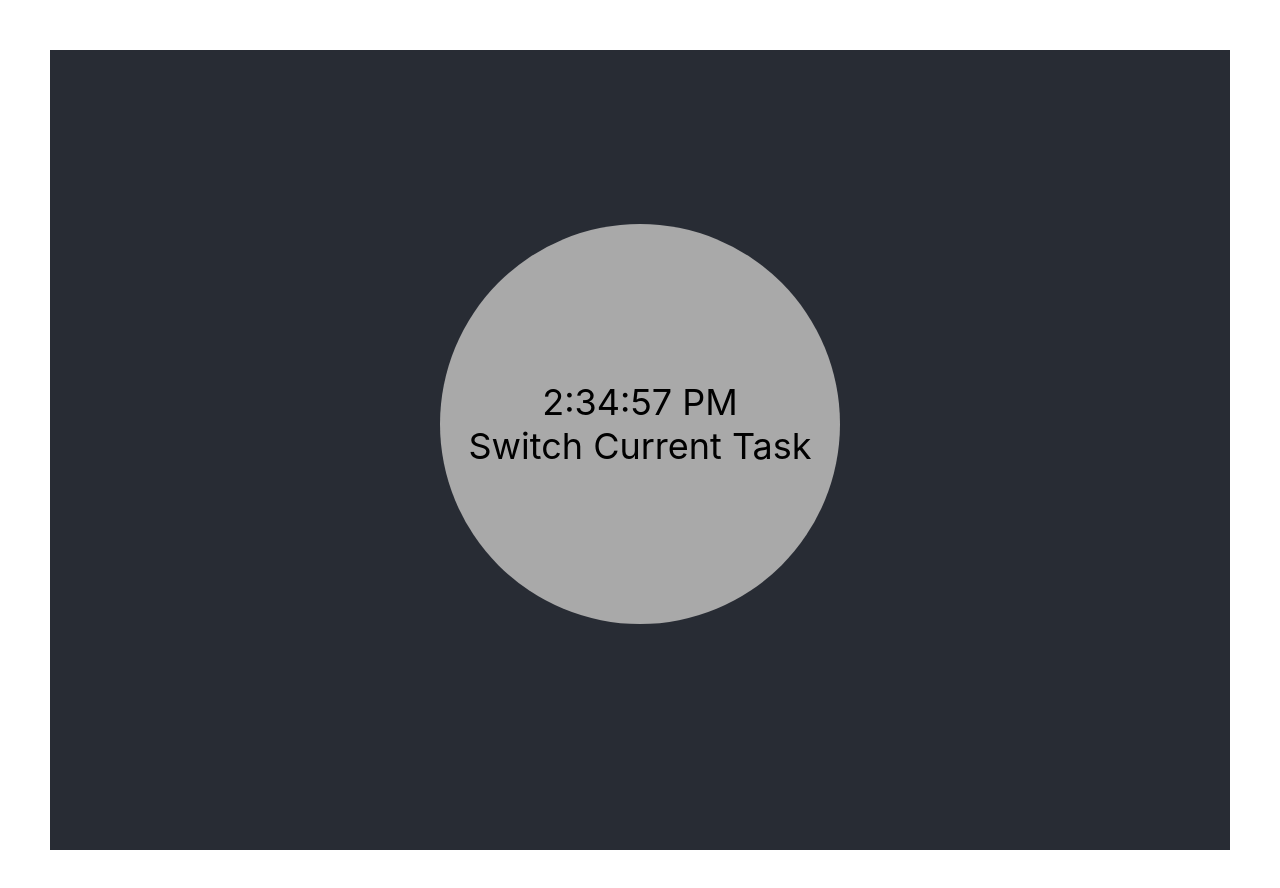
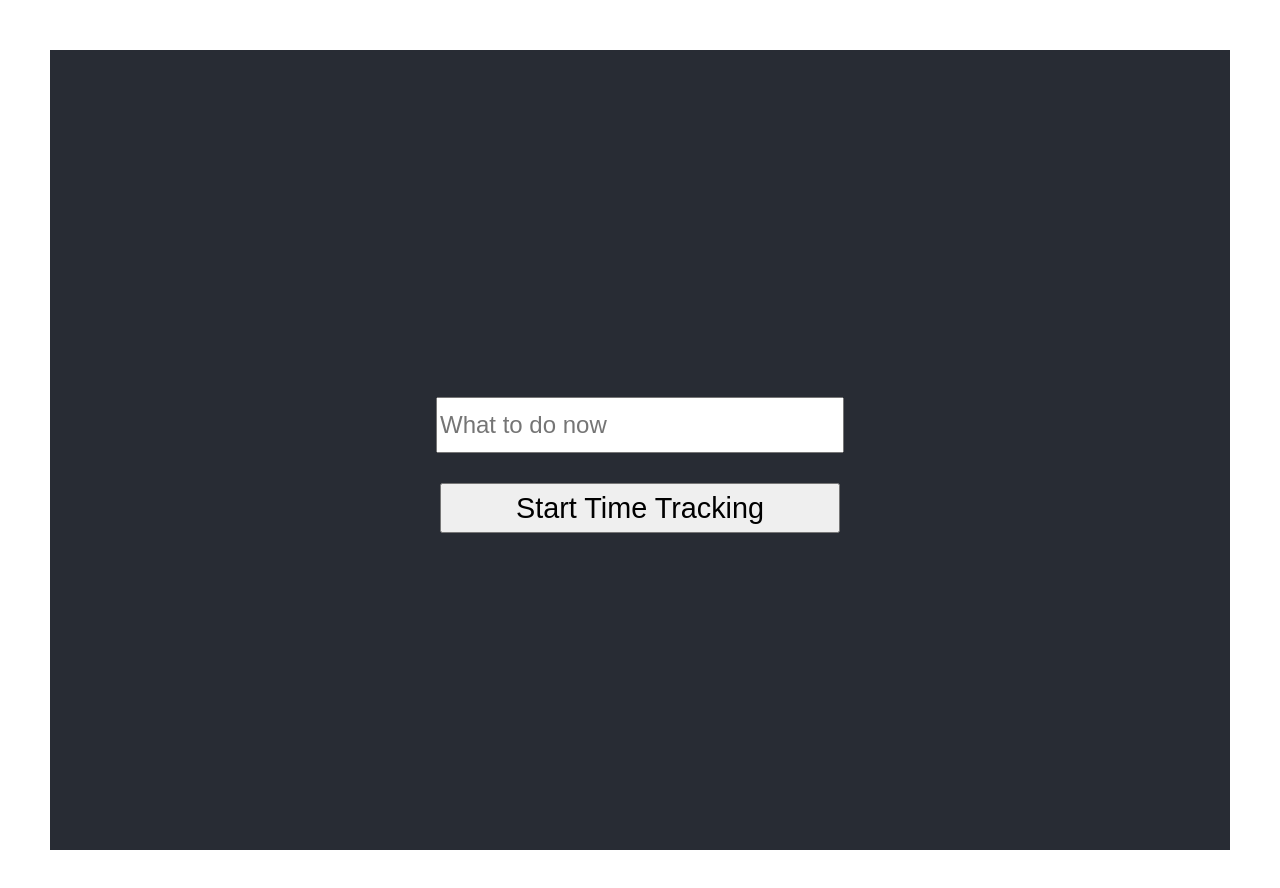
Before and after one commit to CaptainJang316/TimeTracker, a React (Create React App) app: page / in a window 1280 px wide. Shown: the top 888 px of the page. Built offline with nearby package versions, Linux system fonts and the light colour scheme.

Commit message:
UI Update(initial input screen)

```diff
--- a/package.json
+++ b/package.json
@@ -13,6 +13,7 @@
     "react": "^18.2.0",
     "react-dom": "^18.2.0",
     "react-scripts": "5.0.1",
+    "styled-components": "^6.0.7",
     "typescript": "^4.9.5",
     "web-vitals": "^2.1.4"
   },
--- a/src/Clock.tsx
+++ b/src/Clock.tsx
@@ -1,9 +1,32 @@
-import React, { useState, useEffect } from 'react';
+import React, { useState, useEffect, ChangeEvent } from 'react';
 import List from './List';
+import styled from 'styled-components';
+
+
+const InitialTaskInput = styled.input`
+  width: 400px;
+  height: 50px;
+  margin: 30px;
+  font-size: 1.5rem;
+`;
+
+const StartButton = styled.button`
+  width: 400px;
+  height: 50px;
+  font-size: 1.8rem;
+`;
+
+
+// let startTime = new Date().toLocaleTimeString();
+let startTime: string;
 
 function Clock() {
+  const [startFlag, setStartFlag] = useState<boolean>(false);
   const [time, setTime] = useState(new Date());
+  const [currentTaskTitle, setCurrentTaskTitle] = useState("");
   const [items, setItems] = useState<string[]>([]);
+  const [itemTitle, setItemTitle] = useState<string>("");
+
 
   useEffect(() => {
     const intervalID = setInterval(() => {
@@ -17,17 +40,32 @@ function Clock() {
   const formattedTime = time.toLocaleTimeString();
 
   const handleButtonClick = (currentTime: string) => {
+    const newItem = { currentTime: currentTime, title: itemTitle }
     setItems([...items, formattedTime])
+    startTime = formattedTime;
+  }
+
+  const handleInputChange = (event : React.ChangeEvent<HTMLInputElement>) => {
+    setCurrentTaskTitle(event.target.value);
+  }
+
+  const handleStartButtonClick = () => {
+    setStartFlag(true);
   }
 
   return (
-    <>
-        <div className="clock" onClick={() => handleButtonClick(formattedTime)}>
+    startFlag? <>
+      <div className="clock" onClick={() => handleButtonClick(formattedTime)}>
+        {currentTaskTitle}<br/>
         {formattedTime}<br/>
         Switch Current Task
-        </div>
-        <List items={items}/>
-    </>
+      </div>
+      <List items={items}/>
+  </> : <>
+    <InitialTaskInput type="text" value={currentTaskTitle} onChange={handleInputChange} placeholder="What to do now"/>
+    <StartButton onClick={handleStartButtonClick}>Start Time Tracking</StartButton>
+  </>
+
   );
 }
 
--- a/src/List.tsx
+++ b/src/List.tsx
@@ -5,9 +5,12 @@ interface ListProps {
 }
 
 const List:React.FC<ListProps> = ({items}) => {
+  const reversedList = [...items].reverse();
+  console.log("reversedList: " + reversedList);
+  // items.reverse();
   return (
     <ul>
-      {items.map((item, index) => (
+      {reversedList.map((item, index) => (
         <li key={index}>{item}</li>
       ))}
     </ul>
```
Also changed, not shown: 1 other file (tests, documents, lock files or other folders).
